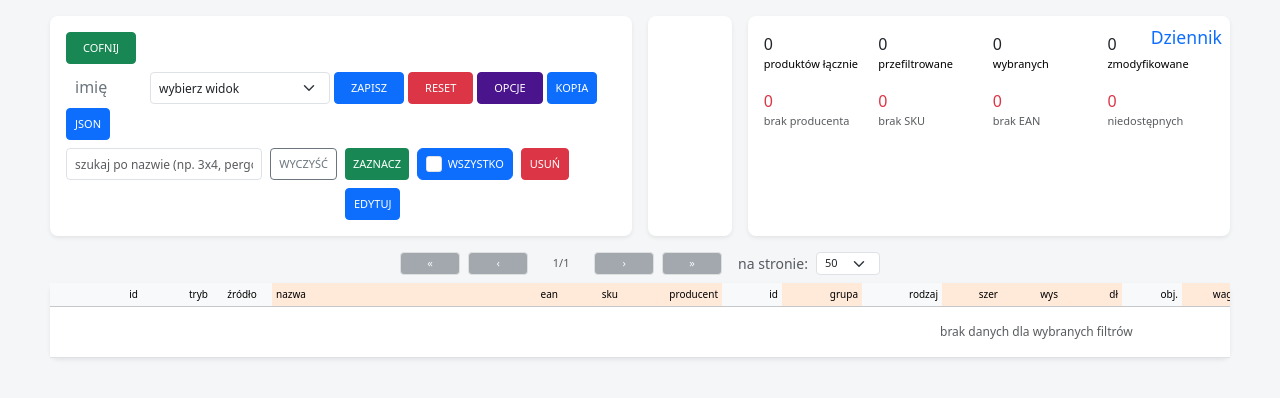
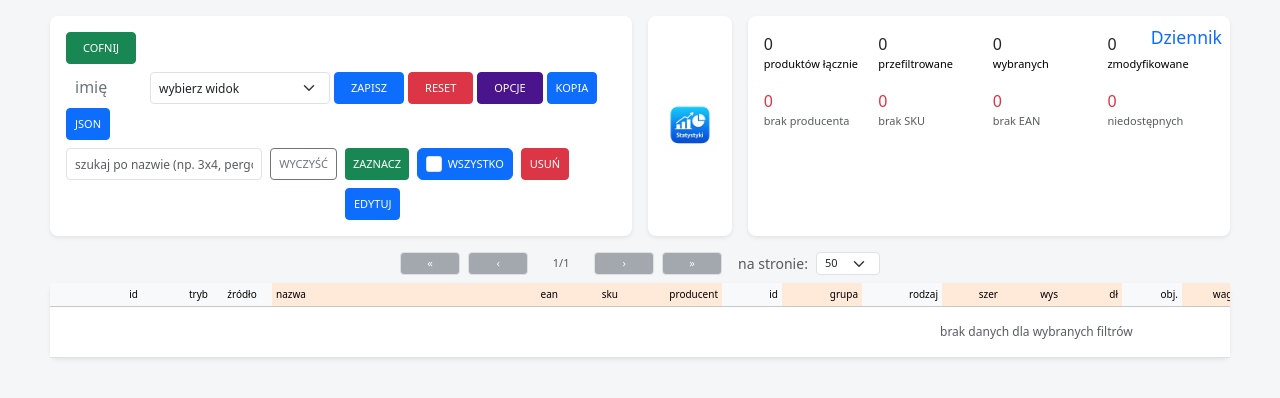
Before and after one commit to batgraf/masterdata, a Flask app: page / in a window 1280 px wide. Shown: the top 398 px of the page. Run offline with Flask 3, Linux system fonts and the light colour scheme; data that the repository does not hold is empty; some libraries are stand-ins or nearby versions.

Commit message:
zmiana 22: ikona Statystyki w środkowym bloku
Made-with: Cursor

```diff
--- a/ZMIANY.txt
+++ b/ZMIANY.txt
@@ -22,3 +22,4 @@
 19. 2026-02-25 20:30 - przycisk „zaznacz” w tym samym stylu co reszta (padding 0.25rem 0.5rem, 2rem, 11px)
 20. 2026-02-25 20:45 - checkbox „wszystko” jako przycisk: szary niezaznaczony, niebieski zaznaczony
 21. 2026-02-25 20:35 - kopia, json, wszystko – niebieskie (primary / ciemniejszy gdy zaznaczony)
+22. 2026-02-25 20:40 - ikona Statystyki w środkowym bloku (col-lg-1)
--- a/templates/index.html
+++ b/templates/index.html
@@ -714,8 +714,8 @@
         </div>
 
         <div class="col-12 col-lg-1">
-          <div class="p-3 bg-white rounded-3 shadow-sm h-100" id="middleBlock" aria-label="Blok środkowy">
-            <!-- nowy blok 6:1:5 -->
+          <div class="p-3 bg-white rounded-3 shadow-sm h-100 d-flex align-items-center justify-content-center" id="middleBlock" aria-label="Blok środkowy">
+            <img src="/static/statystyki.png" alt="Statystyki" class="img-fluid" style="max-width: 100%; max-height: 100%; object-fit: contain;" />
           </div>
         </div>
 
```
Also changed, not shown: static/statystyki.png (added).
